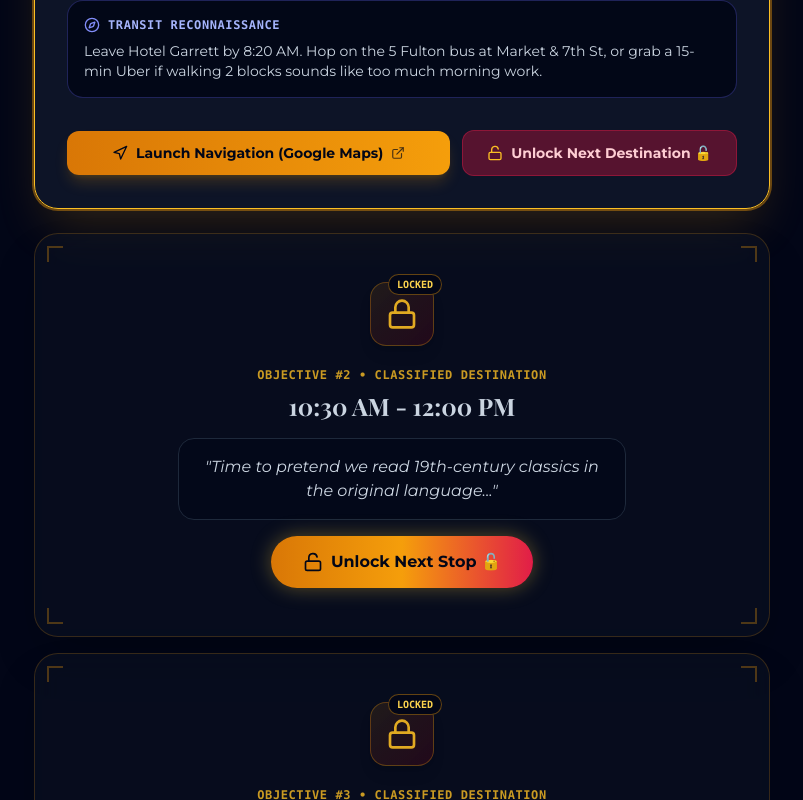
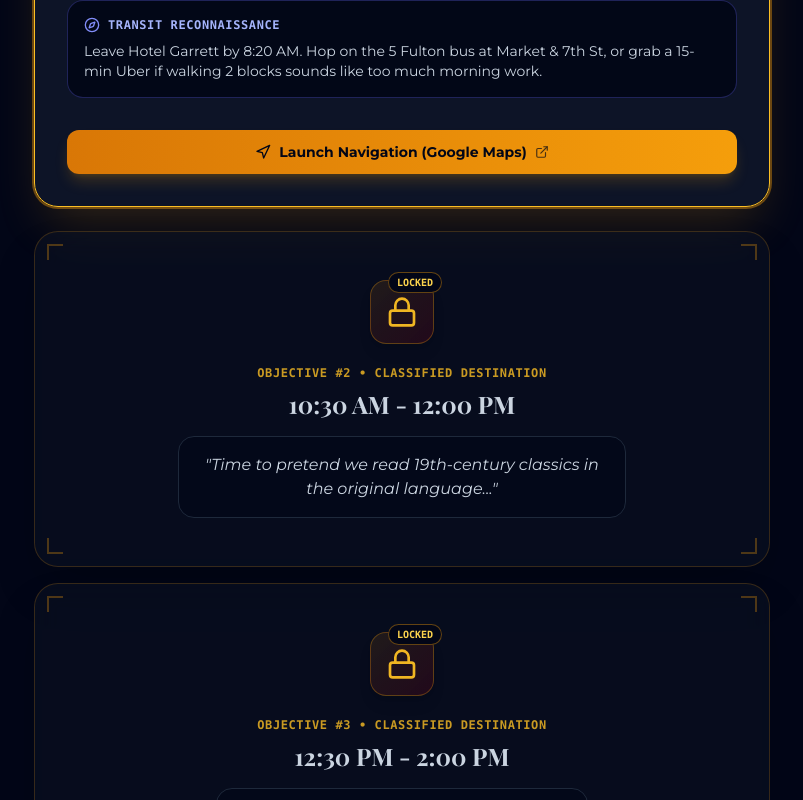
Before and after one commit to NicsWorld/sf-special-day, a React (Vite) app: page / in a window 1280 px wide. Shown: the part 1100-1900 px from the top of the page, without its empty margins (238-1041 px from the left). Built offline with nearby package versions, Linux system fonts and the light colour scheme; a web font is replaced by a local one.

Commit message:
Remove unlock button functionality for now

```diff
--- a/src/components/QuestCard.jsx
+++ b/src/components/QuestCard.jsx
@@ -2,7 +2,6 @@ import React, { useState } from 'react';
 import { motion } from 'framer-motion';
 import {
   Lock,
-  Unlock,
   MapPin,
   Clock,
   Navigation,
@@ -10,8 +9,7 @@ import {
   Check,
   Compass,
   Sparkles,
-  ExternalLink,
-  RotateCcw
+  ExternalLink
 } from 'lucide-react';
 
 export const QuestCard = ({
@@ -19,7 +17,6 @@ export const QuestCard = ({
   isUnlocked,
   isCurrent,
   isCompleted,
-  onUnlock,
   onRelock
 }) => {
   const [copied, setCopied] = useState(false);
@@ -31,7 +28,7 @@ export const QuestCard = ({
     setTimeout(() => setCopied(false), 2000);
   };
 
-  // LOCKED CARD VIEW
+  // LOCKED CARD VIEW (Unlock capability removed for now)
   if (!isUnlocked) {
     return (
       <motion.div
@@ -72,16 +69,6 @@ export const QuestCard = ({
             <div className="max-w-md mx-auto p-4 rounded-2xl bg-slate-950/70 border border-slate-800 text-slate-300 italic text-sm sm:text-base leading-relaxed">
               "{step.teaser}"
             </div>
-
-            {/* Unlock Button */}
-            <button
-              onClick={() => onUnlock(step.id)}
-              className="mt-2 relative inline-flex items-center gap-2 px-8 py-3.5 rounded-full bg-gradient-to-r from-amber-600 via-amber-500 to-rose-600 text-slate-950 font-bold text-sm sm:text-base shadow-[0_0_20px_rgba(212,175,55,0.4)] hover:shadow-[0_0_30px_rgba(212,175,55,0.7)] hover:scale-105 active:scale-95 transition-all duration-300 group/btn overflow-hidden cursor-pointer"
-            >
-              <Unlock className="w-5 h-5 group-hover/btn:rotate-12 transition-transform" />
-              <span>Unlock Next Stop 🔓</span>
-              <div className="absolute inset-0 bg-white/20 translate-x-[-100%] group-hover/btn:translate-x-[100%] transition-transform duration-1000" />
-            </button>
           </div>
         </div>
       </motion.div>
@@ -200,23 +187,12 @@ export const QuestCard = ({
               <ExternalLink className="w-3.5 h-3.5 opacity-70" />
             </a>
 
-            {/* Next Step unlock button if current */}
-            {isCurrent && onUnlock && (
-              <button
-                onClick={onUnlock}
-                className="px-6 py-3 rounded-xl bg-rose-900/60 hover:bg-rose-800 border border-rose-600/40 text-rose-200 font-bold text-sm flex items-center justify-center gap-2 transition-all cursor-pointer"
-              >
-                <Unlock className="w-4 h-4 text-amber-400" />
-                <span>Unlock Next Destination 🔓</span>
-              </button>
-            )}
-
-            {/* Explicit Prominent Re-lock Button for any unlocked step > 1 */}
+            {/* Re-lock Button on unlocked cards */}
             {onRelock && step.id > 1 && (
               <button
                 onClick={() => onRelock(step.id)}
-                className="px-5 py-3 rounded-xl bg-rose-950/80 hover:bg-rose-900 border border-rose-600/60 text-rose-300 font-bold text-sm flex items-center justify-center gap-2 transition-all cursor-pointer shadow-md hover:scale-102 active:scale-95"
-                title="Re-lock this stop and return it to locked state"
+                className="px-5 py-3 rounded-xl bg-slate-800/90 hover:bg-rose-950 border border-slate-700 hover:border-rose-600/60 text-slate-300 hover:text-rose-300 font-bold text-sm flex items-center justify-center gap-2 transition-all cursor-pointer shadow-md hover:scale-102 active:scale-95"
+                title="Re-lock this stop"
               >
                 <Lock className="w-4 h-4 text-rose-400" />
                 <span>Re-lock Stop 🔒</span>
```
